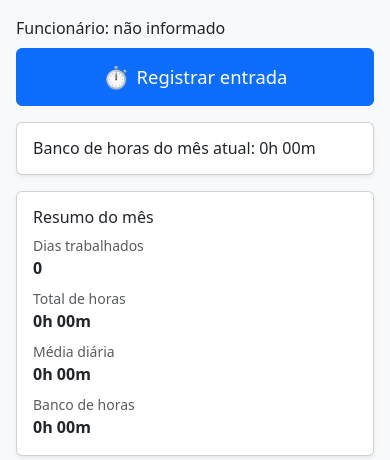
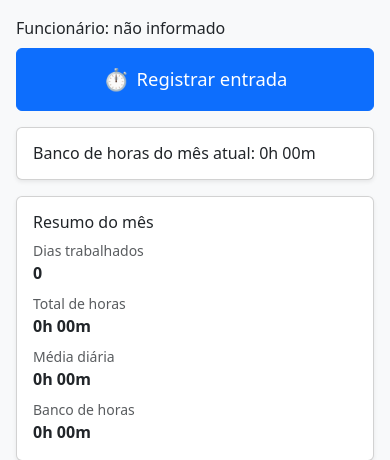
Before and after one commit to prismotta/sistema-ponto-python, a Flask app: page /dashboard in a window 390 px wide. Shown: the part 50-510 px from the top of the page. Run offline with Flask 3, Linux system fonts and the light colour scheme; the visitor is signed in with stand-in values (Sample User, id 1); data that the repository does not hold is empty; some libraries are stand-ins or nearby versions.

Commit message:
fix: corrige tamanho mobile do botão principal

```diff
--- a/web/static/service-worker.js
+++ b/web/static/service-worker.js
@@ -1,6 +1,6 @@
 /* Basic PWA service worker for Sistema de Ponto */
 
-const CACHE_NAME = "ponto-pwa-v2";
+const CACHE_NAME = "ponto-pwa-v3";
 const PRECACHE_URLS = [
   "/",
   "/manifest.json",
--- a/web/templates/404.html
+++ b/web/templates/404.html
@@ -2,6 +2,7 @@
 <html lang="pt-br">
 <head>
     <meta charset="UTF-8">
+    <meta name="viewport" content="width=device-width, initial-scale=1">
     <title>Página não encontrada</title>
     <meta name="theme-color" content="#212529">
     <link rel="manifest" href="/manifest.json">
--- a/web/templates/500.html
+++ b/web/templates/500.html
@@ -2,6 +2,7 @@
 <html lang="pt-br">
 <head>
     <meta charset="UTF-8">
+    <meta name="viewport" content="width=device-width, initial-scale=1">
     <title>Erro interno</title>
     <meta name="theme-color" content="#212529">
     <link rel="manifest" href="/manifest.json">
@@ -22,7 +23,6 @@
         </div>
     </div>
 </div>
-</div>
 
 <script>
   if ("serviceWorker" in navigator) {
--- a/web/templates/dashboard.html
+++ b/web/templates/dashboard.html
@@ -2,6 +2,7 @@
 <html lang="pt-br">
 <head>
     <meta charset="UTF-8">
+    <meta name="viewport" content="width=device-width, initial-scale=1">
     <title>Sistema de Ponto</title>
     <meta name="theme-color" content="#212529">
     <link rel="manifest" href="/manifest.json">
@@ -10,10 +11,10 @@
       .table-responsive { -webkit-overflow-scrolling: touch; }
       .table td, .table th { white-space: nowrap; }
       .btn-ponto-principal {
-        width: auto;
-        max-width: 380px;
+        width: fit-content;
+        min-width: 220px;
         font-size: 1rem;
-        padding: 0.5rem 1rem;
+        padding: 0.6rem 1.2rem;
         display: inline-flex;
         align-items: center;
         justify-content: center;
@@ -22,10 +23,15 @@
       .btn-ponto-principal .btn-ponto-principal-icone { font-size: 1.05em; }
       @media (max-width: 768px) {
         .btn-ponto-principal {
-          width: 100%;
-          max-width: 420px;
+          width: 100% !important;
+          max-width: none !important;
+          min-height: 56px;
           font-size: 1.15rem;
-          padding: 0.75rem 1.25rem;
+          padding: 0.9rem 1rem;
+          display: flex;
+          align-items: center;
+          justify-content: center;
+          gap: 0.5rem;
         }
         .btn-ponto-principal .btn-ponto-principal-icone { font-size: 1.15em; }
       }
--- a/web/templates/login.html
+++ b/web/templates/login.html
@@ -2,6 +2,7 @@
 <html lang="pt-br">
 <head>
     <meta charset="UTF-8">
+    <meta name="viewport" content="width=device-width, initial-scale=1">
     <title>Login - Sistema de Ponto</title>
     <meta name="theme-color" content="#212529">
     <link rel="manifest" href="/manifest.json">
--- a/web/templates/perfil.html
+++ b/web/templates/perfil.html
@@ -2,6 +2,7 @@
 <html lang="pt-br">
 <head>
     <meta charset="UTF-8">
+    <meta name="viewport" content="width=device-width, initial-scale=1">
     <title>Perfil - Sistema de Ponto</title>
     <meta name="theme-color" content="#212529">
     <link rel="manifest" href="/manifest.json">
--- a/web/templates/register.html
+++ b/web/templates/register.html
@@ -2,6 +2,7 @@
 <html lang="pt-br">
 <head>
     <meta charset="UTF-8">
+    <meta name="viewport" content="width=device-width, initial-scale=1">
     <title>Cadastro - Sistema de Ponto</title>
     <meta name="theme-color" content="#212529">
     <link rel="manifest" href="/manifest.json">
```
